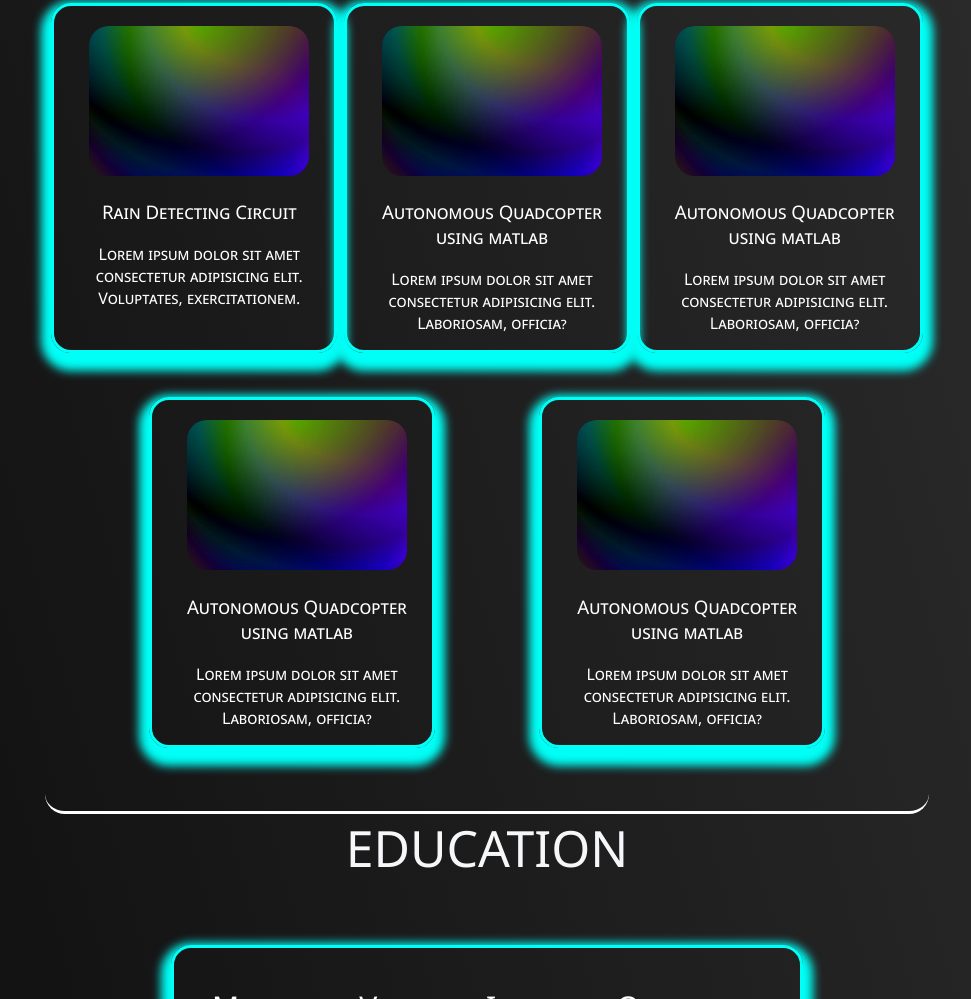
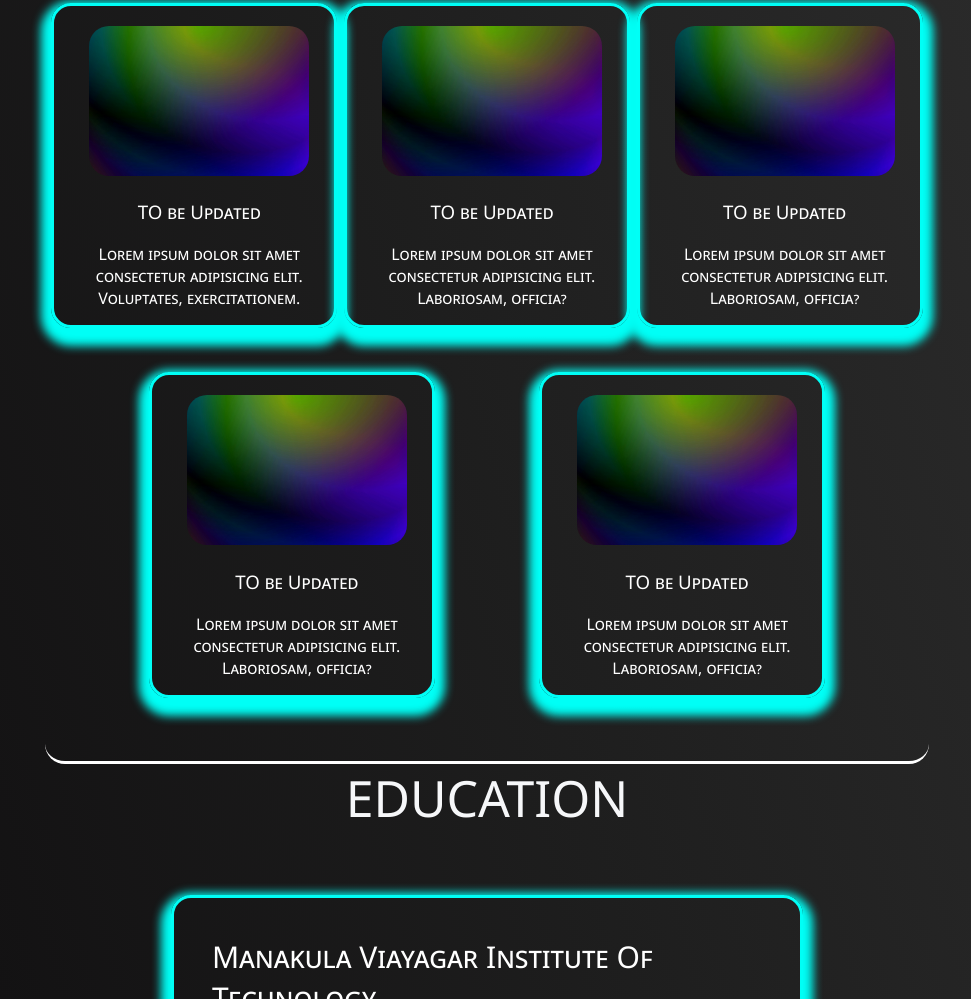
Before and after one commit to Naveen-GV/Naveen-GV.github.io, a plain HTML site: page index.html in a window 1280 px wide. Shown: the part 1749-2748 px from the top of the page, without its empty margins (153-1124 px from the left). Drawn offline with Linux system fonts and the light colour scheme.

Commit message:
index.html

```diff
--- a/index.html
+++ b/index.html
@@ -78,7 +78,7 @@
     <div class="project1">
         <a href="https://www.bmw.com/en/index.html">
         <img src="bg1.jpg" alt="">
-        <h3>Rain Detecting Circuit</h3>
+        <h3>TO be Updated</h3>
        <p>Lorem ipsum dolor sit amet consectetur adipisicing elit. Voluptates, exercitationem.</p>
     </a>
     </div>
@@ -86,24 +86,24 @@
     <div class="project2">
         <a href="https://www.bmw.com/en/index.html">
         <img src="bg1.jpg" alt="">
-        <h3>Autonomous Quadcopter using matlab</h3>
+        <h3>TO be Updated</h3>
         <p>Lorem ipsum dolor sit amet consectetur adipisicing elit. Laboriosam, officia?</p>
       </a>
     </div>
 
     <div class="project3">
         <img src="bg1.jpg" alt="">
-        <h3>Autonomous Quadcopter using matlab</h3>
+        <h3>TO be Updated</h3>
         <p>Lorem ipsum dolor sit amet consectetur adipisicing elit. Laboriosam, officia?</p>
     </div>
     <div class="project4">
         <img src="bg1.jpg" alt="">
-        <h3>Autonomous Quadcopter using matlab</h3>
+        <h3>TO be Updated</h3>
         <p>Lorem ipsum dolor sit amet consectetur adipisicing elit. Laboriosam, officia?</p>
     </div>
     <div class="project5">
         <img src="bg1.jpg" alt="">
-        <h3>Autonomous Quadcopter using matlab</h3>
+        <h3>TO be Updated</h3>
         <p>Lorem ipsum dolor sit amet consectetur adipisicing elit. Laboriosam, officia?</p>
     </div>
 </div>
```
